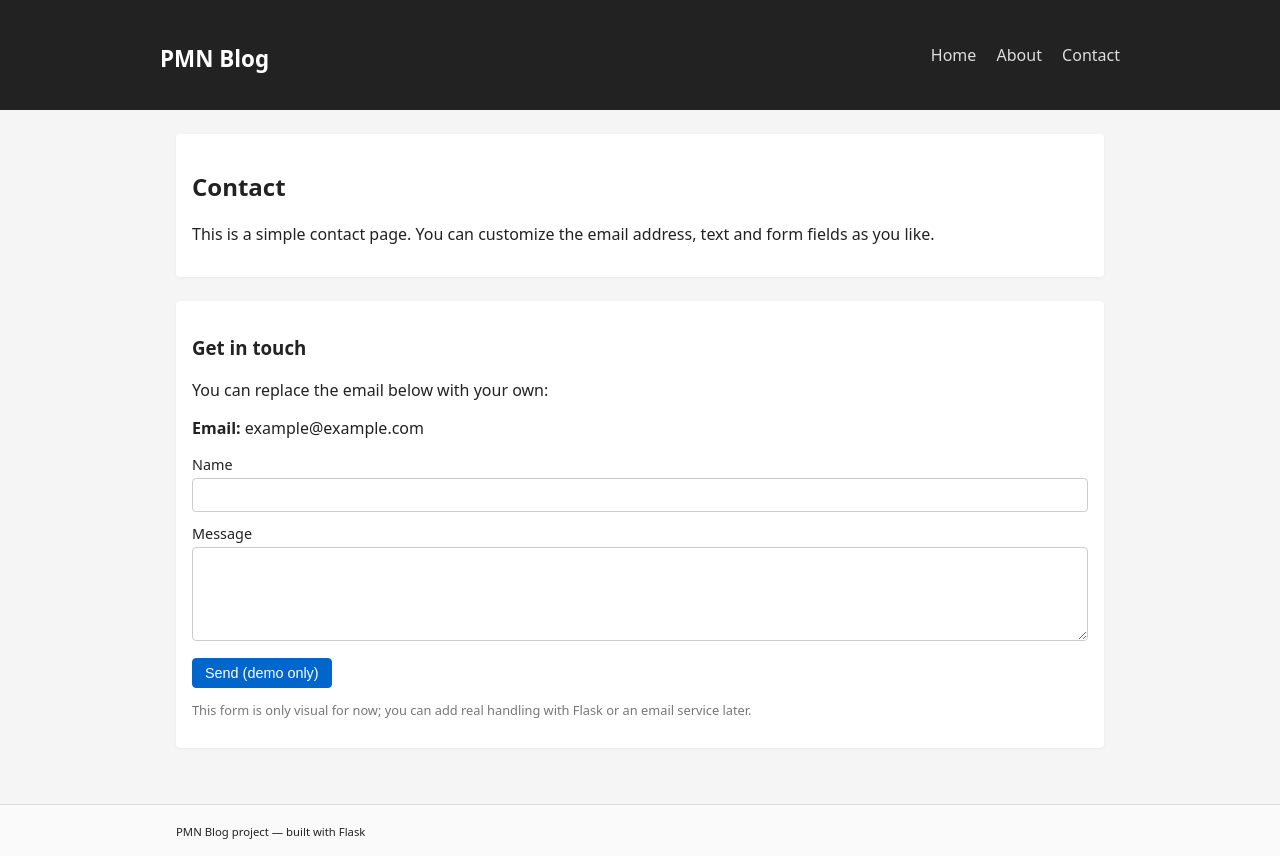
After one commit to GabrielColNo/PMN_Projet_Blog, a Flask app: page /contact in a window 1280 px wide. The commit adds this page. Run offline with Flask 3, Linux system fonts and the light colour scheme.

Commit message:
Seconde Commit of the project

```diff
--- a/app/routes.py
+++ b/app/routes.py
@@ -26,6 +26,20 @@ def article_detail(slug: str):
         .all()
     )
     return render_template("article_detail.html", article=article, comments=comments)
+
+
+@main_bp.route("/about")
+def about():
+    """Static "About us" page."""
+
+    return render_template("about.html")
+
+
+@main_bp.route("/contact")
+def contact():
+    """Static contact page with a simple form and contact info."""
+
+    return render_template("contact.html")
 
 
 @main_bp.route("/api/articles/<int:article_id>/like", methods=["POST"])
--- a/app/templates/base.html
+++ b/app/templates/base.html
@@ -12,7 +12,8 @@
         <h1 class="site-title"><a href="{{ url_for('main.index') }}">PMN Blog</a></h1>
         <nav class="site-nav">
           <a href="{{ url_for('main.index') }}">Home</a>
-          <a href="{{ url_for('admin.dashboard') }}">Admin</a>
+          <a href="{{ url_for('main.about') }}">About</a>
+          <a href="{{ url_for('main.contact') }}">Contact</a>
         </nav>
       </div>
     </header>
--- /dev/null
+++ b/app/templates/contact.html
@@ -0,0 +1,37 @@
+{% extends "base.html" %}
+
+{% block title %}Contact - PMN Blog{% endblock %}
+
+{% block content %}
+  <section class="hero">
+    <h2>Contact</h2>
+    <p>
+      This is a simple contact page. You can customize the email address, text and
+      form fields as you like.
+    </p>
+  </section>
+
+  <section class="article-card">
+    <h3>Get in touch</h3>
+    <p>
+      You can replace the email below with your own:
+    </p>
+    <p><strong>Email:</strong> example@example.com</p>
+
+    <form class="simple-form" method="get" action="#">
+      <div class="form-row">
+        <label for="name">Name</label>
+        <input type="text" id="name" name="name" />
+      </div>
+      <div class="form-row">
+        <label for="message">Message</label>
+        <textarea id="message" name="message" rows="4"></textarea>
+      </div>
+      <button type="submit" class="btn">Send (demo only)</button>
+      <p class="form-help">
+        This form is only visual for now; you can add real handling with Flask or
+        an email service later.
+      </p>
+    </form>
+  </section>
+{% endblock %}
```
Also changed, not shown: app/templates/about.html (added, +21 -0 lines), instance/blog.db.
